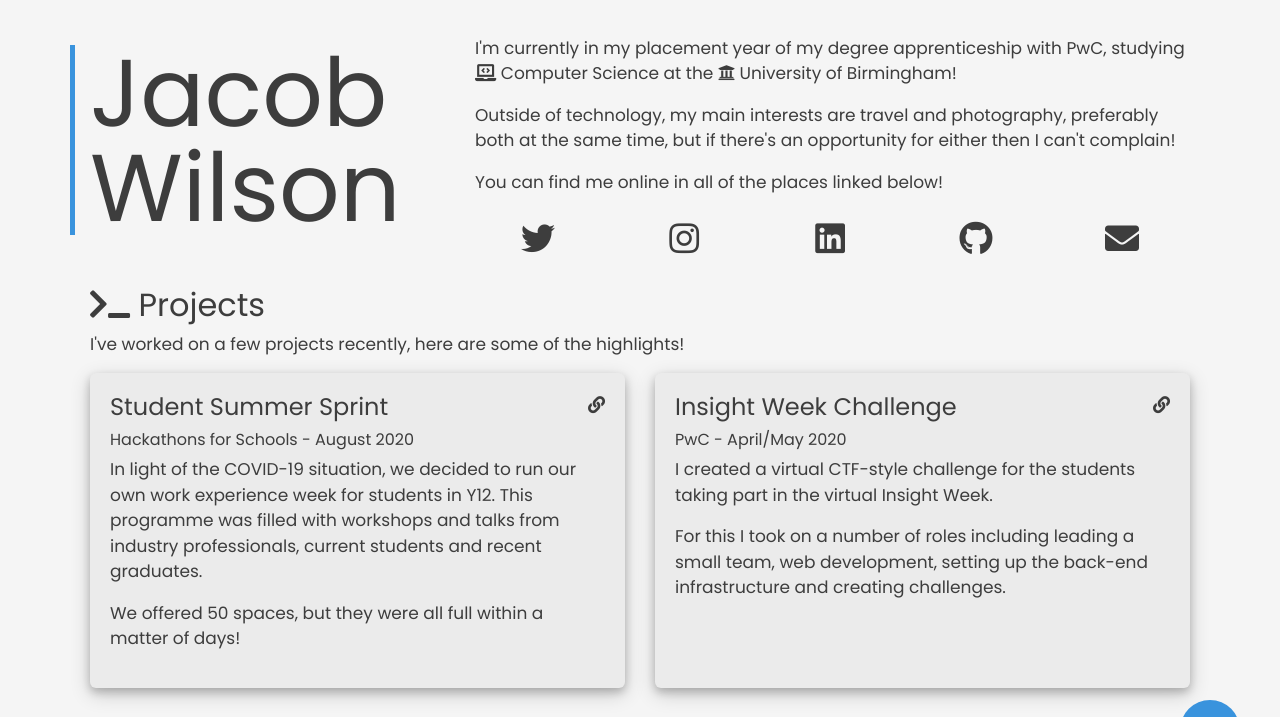
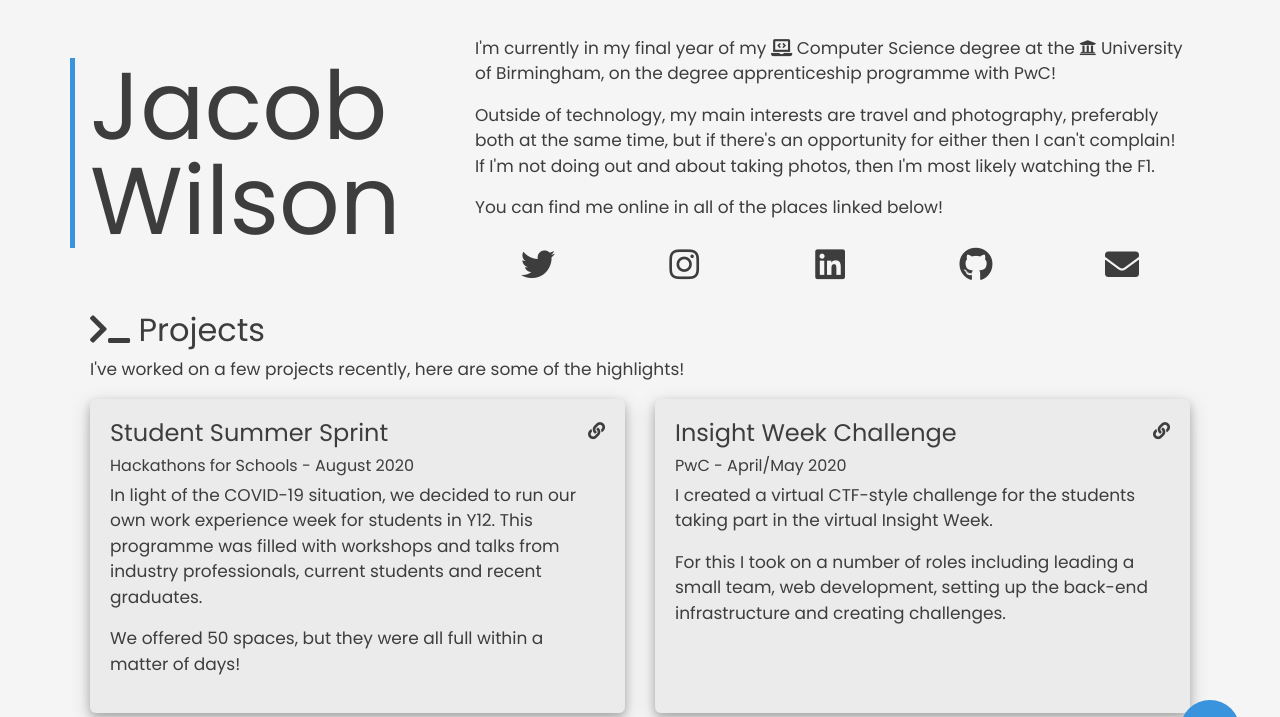
Before and after one commit to jac0bwilson/website, a plain HTML site: page index.html in a window 1280 px wide. Shown: the top 717 px of the page. Drawn offline with nearby package versions, Linux system fonts and the light colour scheme.

Commit message:
Update 1 year later

```diff
--- a/index.html
+++ b/index.html
@@ -20,14 +20,15 @@
                     <div class="col col-md-8">
                         <div class="description">
                             <p>
-                                I'm currently in my placement year of my degree apprenticeship with
-                                PwC, studying <i class="fas fa-laptop-code"></i> Computer Science
-                                at the <i class="fas fa-university"></i> University of Birmingham!
+                                I'm currently in my final year of my <i class="fas fa-laptop-code"></i>
+                                Computer Science degree at the <i class="fas fa-university"></i>
+                                University of Birmingham, on the degree apprenticeship programme with PwC!
                             </p>
                             <p>
                                 Outside of technology, my main interests are travel and photography,
                                 preferably both at the same time, but if there's an opportunity for
-                                either then I can't complain!
+                                either then I can't complain! If I'm not doing out and about taking photos,
+                                then I'm most likely watching the F1.
                             </p>
                             <p>
                                 You can find me online in all of the places linked below!
```
